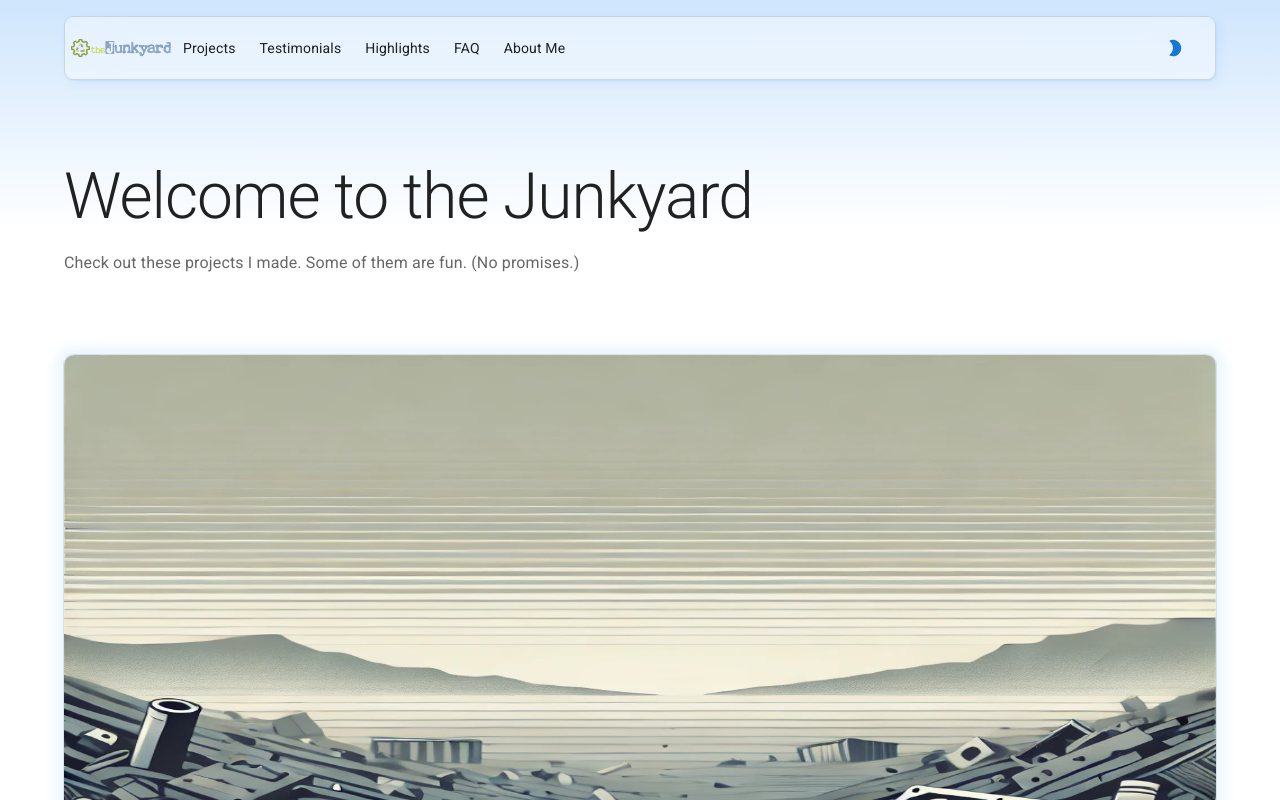
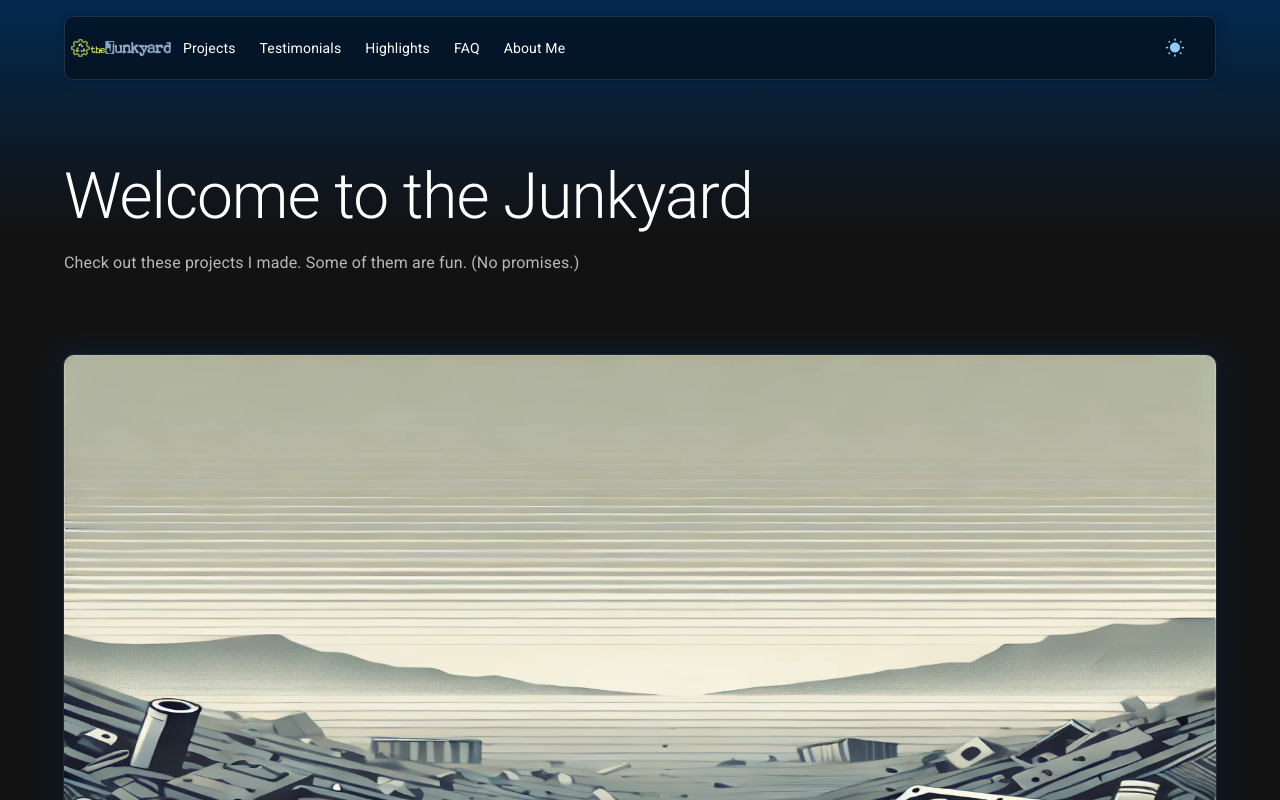
Before and after one commit to yummydirtx/theJunkyard, a React (Create React App) app: page / in a window 1280 px wide. Shown: the top 800 px of the page. Built offline with nearby package versions, Linux system fonts and the light colour scheme.

Commit message:
made page color mode consistent across pages

```diff
--- a/src/AboutMe.js
+++ b/src/AboutMe.js
@@ -64,19 +64,14 @@ function useTitle(title) {
     toggleCustomTheme: PropTypes.func.isRequired,
   };
 
-  export default function AboutMe() {
+  export default function AboutMe({ setMode, mode }) {
     useTitle('theJunkyard: About Me');
-    const [mode, setMode] = React.useState('dark');
     const defaultTheme = createTheme({ palette: { mode } });
-
-    const toggleColorMode = () => {
-      setMode((prev) => (prev === 'dark' ? 'light' : 'dark'));
-    };
 
     return (
       <ThemeProvider theme={defaultTheme}>
         <CssBaseline />
-        <AppAppBar mode={mode} toggleColorMode={toggleColorMode} />
+        <AppAppBar mode={mode} toggleColorMode={setMode} />
         <Box sx={{ bgcolor: 'background.default' }}>
           <Me />
           <Divider />
--- a/src/App.js
+++ b/src/App.js
@@ -10,11 +10,24 @@ import { BrowserRouter, Route, Routes } from 'react-router-dom';
 import AboutMe from './AboutMe';
 
 export default function App() {
+  const [mode, setMode] = React.useState(() => {
+    // Retrieve the mode from localStorage or default to 'dark'
+    return localStorage.getItem('mode') || 'dark';
+  });
+
+  const toggleColorMode = () => {
+    setMode((prev) => {
+      const newMode = prev === 'dark' ? 'light' : 'dark';
+      localStorage.setItem('mode', newMode); // Save the new mode to localStorage
+      return newMode;
+    });
+  };
+
   return (
     <BrowserRouter>
       <Routes>
-        <Route path='/' element={<LandingPage />} />
-        <Route path='/about' element={<AboutMe />} />
+        <Route path='/' element={<LandingPage setMode={toggleColorMode} mode={mode} />} />
+        <Route path='/about' element={<AboutMe setMode={toggleColorMode} mode={mode}/>} />
       </Routes>
     </BrowserRouter>
   );
--- a/src/LandingPage.js
+++ b/src/LandingPage.js
@@ -12,7 +12,6 @@ import AppAppBar from './components/AppAppBar';
 import Hero from './components/Hero';
 import LogoCollection from './components/LogoCollection';
 import Highlights from './components/Highlights';
-import Pricing from './components/Pricing';
 import Features from './components/Features';
 import Testimonials from './components/Testimonials';
 import FAQ from './components/FAQ';
@@ -70,19 +69,14 @@ ToggleCustomTheme.propTypes = {
   toggleCustomTheme: PropTypes.func.isRequired,
 };
 
-export default function LandingPage() {
+export default function LandingPage({ setMode, mode }) {
   useTitle('theJunkyard: Landing Page');
-  const [mode, setMode] = React.useState('light');
   const defaultTheme = createTheme({ palette: { mode } });
-
-  const toggleColorMode = () => {
-    setMode((prev) => (prev === 'dark' ? 'light' : 'dark'));
-  };
 
   return (
     <ThemeProvider theme={defaultTheme}>
       <CssBaseline />
-      <AppAppBar mode={mode} toggleColorMode={toggleColorMode} />
+      <AppAppBar mode={mode} toggleColorMode={setMode} />
       <Hero />
       <Box sx={{ bgcolor: 'background.default' }}>
         <LogoCollection />
```
